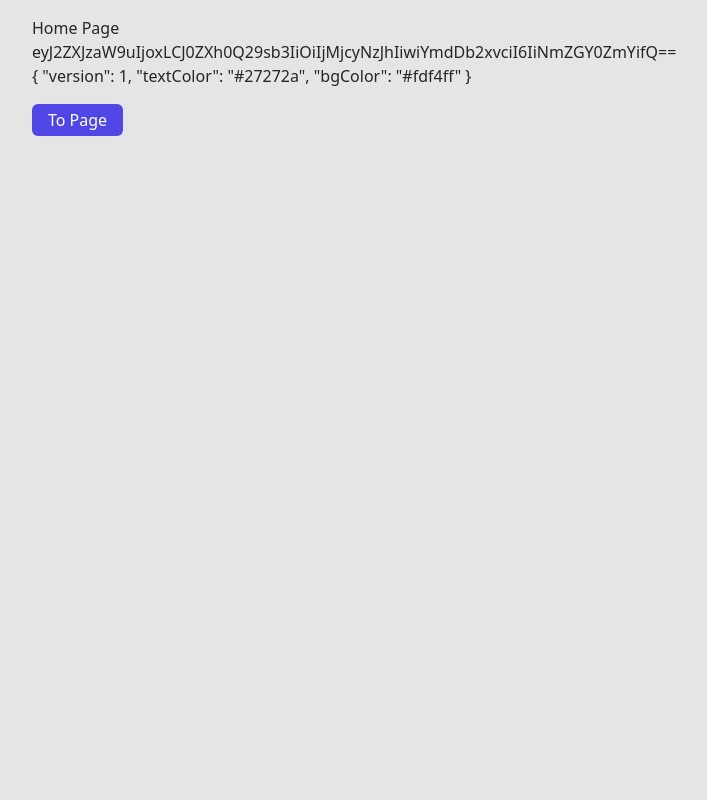
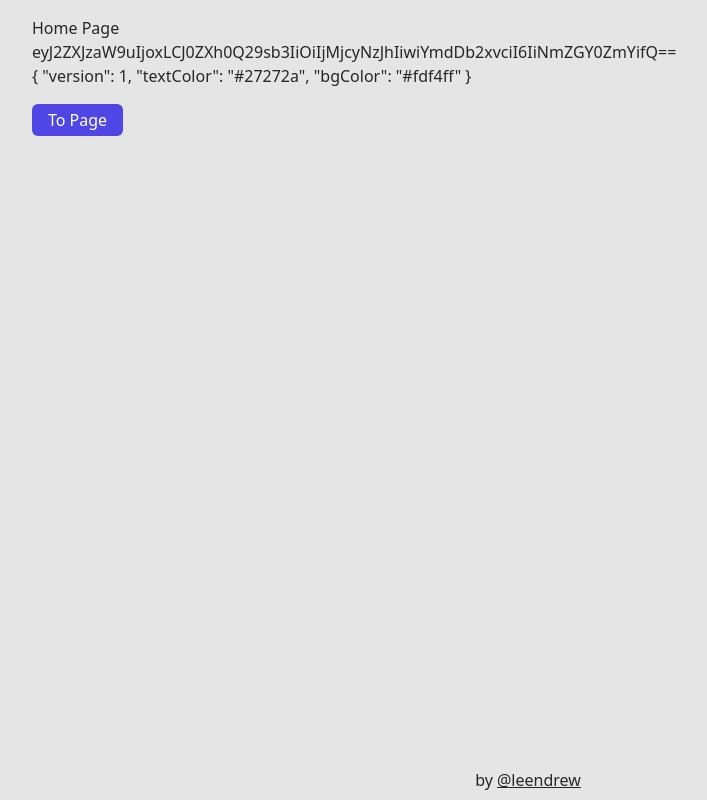
Before and after one commit to leendrew/special-f, a Vue app: page / in a window 1280 px wide. Shown: the whole page, without its empty margins (112-819 px from the left). Built offline with nearby package versions, Linux system fonts and the light colour scheme.

Commit message:
chore: refactor pages

```diff
--- a/src/pages/HashPage.vue
+++ b/src/pages/HashPage.vue
@@ -1,11 +1,9 @@
 <script setup lang="ts">
-import { useRoute, useRouter } from 'vue-router';
+import { useRoute } from 'vue-router';
 import AppContainer from '@/components/ui/AppContainer.vue';
-import AppButton from '@/components/ui/AppButton.vue';
 import SectionsResolver from '@/components/sections/SectionsResolver.vue';
 import type { Data } from '@/components/sections/base.types';
 
-const router = useRouter();
 const {
   params: { hash },
 } = useRoute();
@@ -14,15 +12,23 @@ const data = JSON.parse(atob(hash as string)) as Data;
 if (!('version' in data)) {
   console.error('wrong hash value');
 }
-
-const navigate = () => router.push({ name: 'home' });
 </script>
 
 <template>
   <main class="main py-4">
     <AppContainer>
-      <AppButton @click="navigate">To Home</AppButton>
       <SectionsResolver v-bind="data" />
     </AppContainer>
   </main>
+  <footer class="min-h-[2rem]">
+    <AppContainer class="text-center">
+      by
+      <a
+        class="underline"
+        href="https://github.com/leendrew"
+      >
+        @leendrew
+      </a>
+    </AppContainer>
+  </footer>
 </template>
--- a/src/pages/HomePage.vue
+++ b/src/pages/HomePage.vue
@@ -33,4 +33,15 @@ const navigate = () => router.push({ name: 'hash', params: { hash: hashedData.va
       </AppButton>
     </AppContainer>
   </main>
+  <footer class="min-h-[2rem]">
+    <AppContainer class="text-center">
+      by
+      <a
+        class="underline"
+        href="https://github.com/leendrew"
+      >
+        @leendrew
+      </a>
+    </AppContainer>
+  </footer>
 </template>
```
